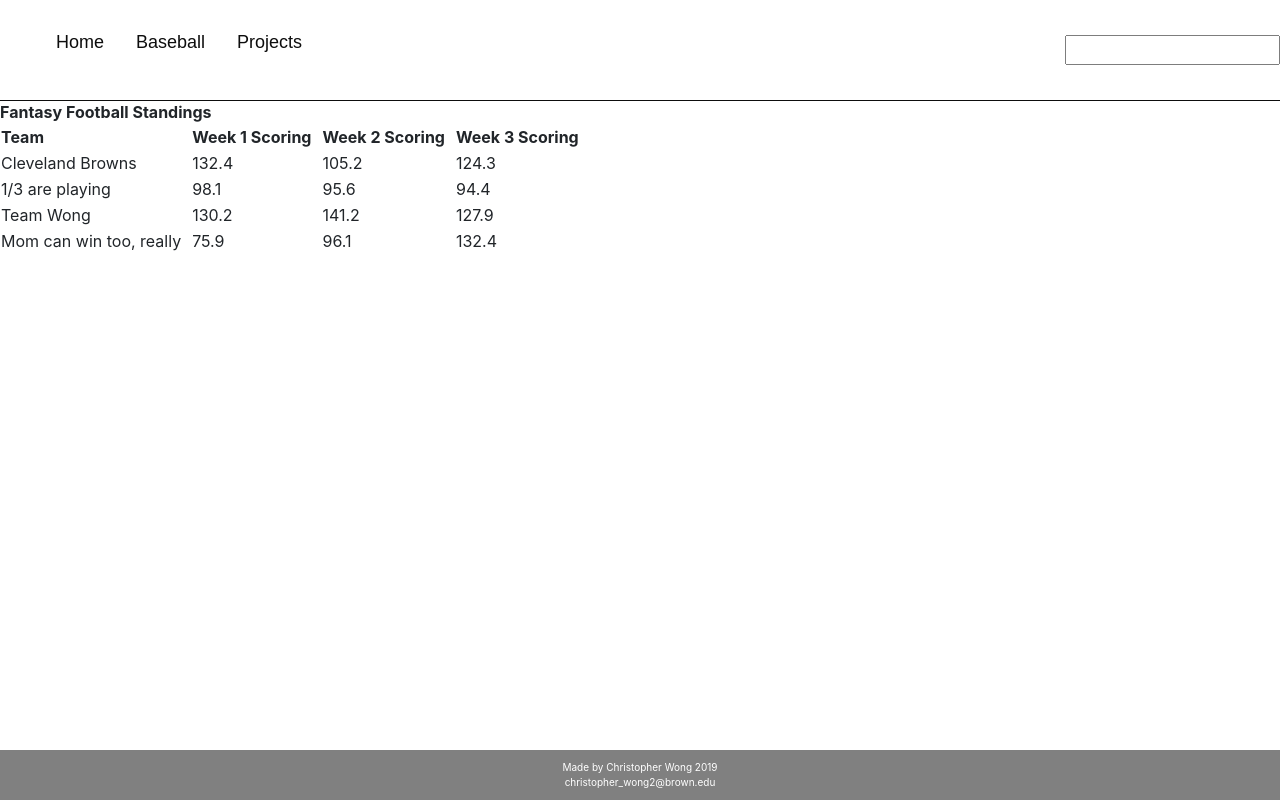
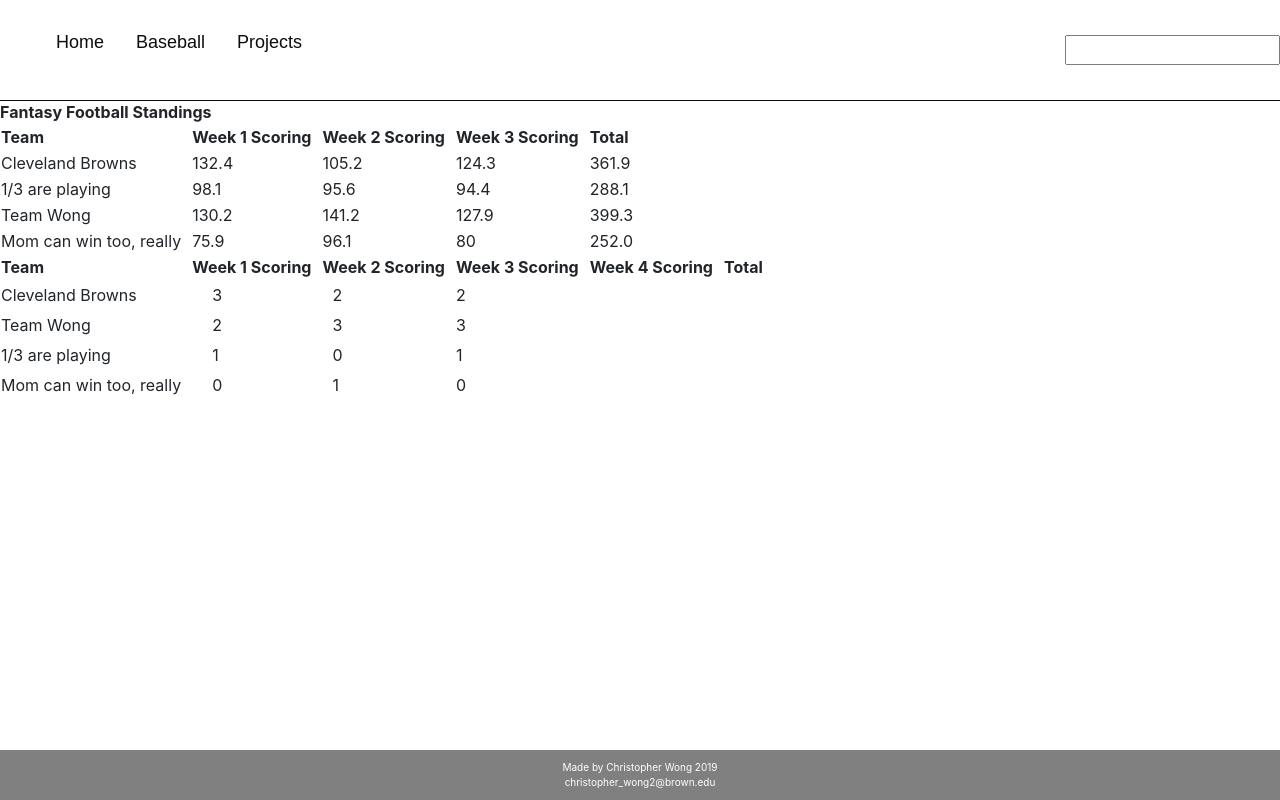
Before and after one commit to cwong12/personal_site, a React (Create React App) app in the folder New/site/: page /projects in a window 1280 px wide. Built offline with nearby package versions, Linux system fonts and the light colour scheme.

Commit message:
made standings

```diff
--- a/New/site/src/Projects.jsx
+++ b/New/site/src/Projects.jsx
@@ -14,7 +14,7 @@ export default class Projects extends React.Component {
         "Cleveland Browns" : [132.4,	105.2	,124.3],
         "1/3 are playing": [98.1,	95.6,	94.4], //matt
         "Team Wong": [130.2,	141.2,127.9], //dad
-        "Mom can win too, really": [75.9,	96.1,	132.4] //mom
+        "Mom can win too, really": [75.9,	96.1,	80] //mom
 
       }
     }
@@ -23,37 +23,49 @@ export default class Projects extends React.Component {
 
   buildHeadings(){
     var weekNum = this.state.rawScores["Cleveland Browns"].length;
-    var headingHtml = "";
+
+    //build an array with week numbers i.e. [1,2,3]
     var weeks = []
     for (var i = 1; i <= weekNum; i++){
       weeks.push(i);
 
     }
 
-    console.log(weeks);
     var weekHtml = weeks.map((weekNums) =>
         <th className = "weekScores">Week {weekNums} Scoring</th>
   );
 
-    return weekHtml
+    return (
+      <React.Fragment>
+      {weekHtml}
+      <th className = "weekScores">Total</th>
+      </React.Fragment>
+    )
   }
 
-  buildStandings(){
-
+  buildScores(){
+    var holder = this.state.rawScores;
 
     var htmlScores = {}
 
     var totalDict = {};
 
-    for (var name in this.state.rawScores){
-      var curScores = this.state.rawScores[name];
+    for (var name in holder){
+      var curScores = holder[name];
+
+
+
+      //sum scores and round total
+      var curTotal = curScores.reduce((a,b) => a + b, 0);
+      var rounded = (curTotal).toFixed(1)
+      totalDict[name] = rounded;
+
+      curScores.push(rounded);
       var listItems = curScores.map((scores) =>
         <td className = "score" id = "week1">{scores}</td>
 );
-      var curTotal = curScores.reduce((a,b) => a + b, 0);
-      console.log(curTotal);
-      totalDict[name] = curTotal;
-      var html  = <td>{name}</td>;
+      console.log(listItems);
+
       htmlScores[name] = listItems;
     }
 
@@ -66,13 +78,105 @@ export default class Projects extends React.Component {
          <tr>
           <td>{key}</td>
           {value}
+
           </tr>
         </React.Fragment>
 
     )
     )
 
+  }
 
+  buildPoints(){
+    var rawScores = this.state.rawScores;
+
+    var weekScores = {}
+
+    var totalDict = {};
+    totalDict[1] = 4;
+    totalDict[2] = 4;
+
+    //divide up scores into each week
+    for (var name in rawScores){
+      var teamName = name;
+      for (var i = 0; i < rawScores[name].length-1; i++){
+        //dict for team to score that week
+
+        if (weekScores[i+1] === undefined){
+          var obj = {};
+          obj[teamName] = rawScores[name][i];
+          weekScores[i+1] = obj;
+
+        }
+        else{
+          weekScores[i+1][teamName] = rawScores[name][i];
+        }
+
+
+      }
+
+    }
+    console.log(weekScores);
+
+    var ourScoringDict = {};
+
+    //data is now divided into weeks with each week being a dict mapping team teamName
+    //to the amount of points that team score that week
+    for (var week in weekScores){
+      var scores = [];
+
+      var teamScores = weekScores[week];
+      //create an array of all the scores
+      for (team in teamScores){
+        var score = teamScores[team];
+        scores.push(score);
+
+
+      }
+
+      //sort and assigned 3,2,1,0 points based on highest raw score
+      scores.sort(function(a, b){return b-a});
+
+      for (var i = 0 ; i < scores.length; i++){
+        //get the team that produced that score
+        var team = Object.keys(teamScores).find(key => teamScores[key] === scores[i])
+        var relativeScore = scores.length-i-1
+        if (ourScoringDict[team] === undefined){
+          ourScoringDict[team] = [relativeScore];
+        }
+        else{
+          ourScoringDict[team].push(relativeScore)
+        }
+
+        var curScores = ourScoringDict[team];
+        var listItems = curScores.map((scores) =>
+              <td className = "score" id = "week1">{scores}</td>
+        );
+        console.log(listItems);
+        ourScoringDict[team] = listItems;
+
+      }
+      console.log(ourScoringDict);
+
+    }
+
+//     var listItems = curScores.map((scores) =>
+//       <td className = "score" id = "week1">{scores}</td>
+// );
+
+    return (
+
+      Object.entries(ourScoringDict).map(([key, value]) =>
+       <React.Fragment>
+         <tr>
+          <td>{key}</td>
+          {value}
+
+          </tr>
+        </React.Fragment>
+
+    )
+    )
   }
 
 
@@ -92,11 +196,26 @@ export default class Projects extends React.Component {
                   {this.buildHeadings()}
                 </tr>
 
-                {this.buildStandings()}
+                {this.buildScores()}
 
 
                   </tbody>
                 </table>
+
+                <table>
+                  <tbody>
+
+                  <tr>
+                    <th>Team</th>
+                    {this.buildHeadings()}
+                  </tr>
+
+                  {this.buildPoints()}
+
+
+                    </tbody>
+                  </table>
+
             </div>
           </div>
 
```
